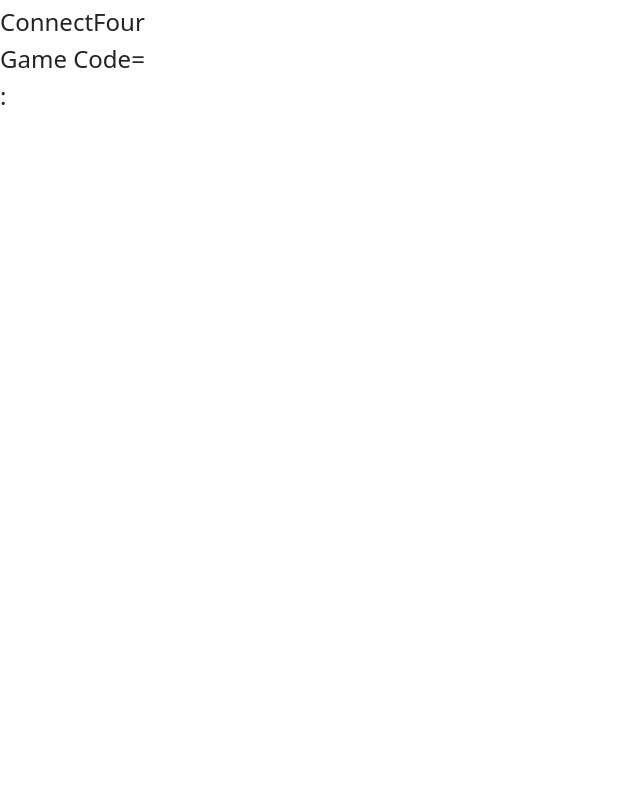
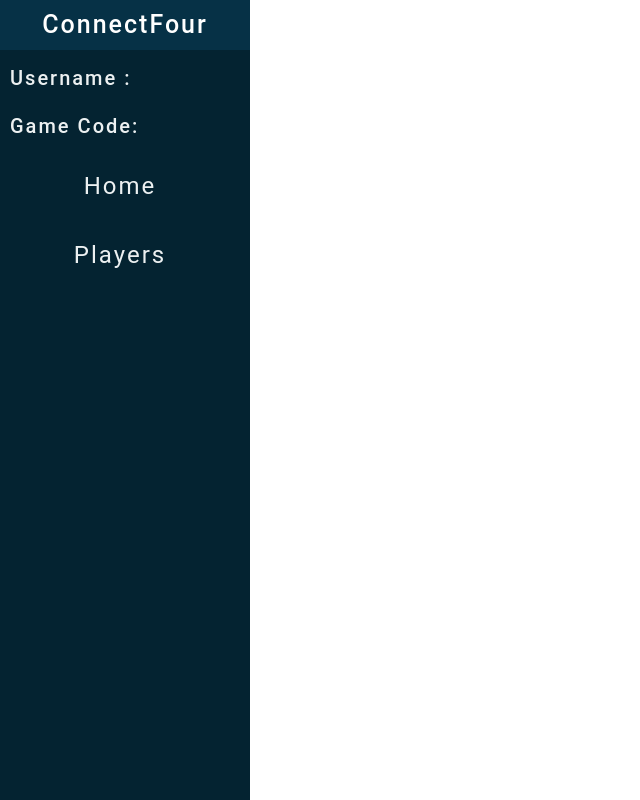
Before and after one commit to ShachakR/FunForTwo, a website: page frontend/games/connectFour/main.html in a window 1280 px wide. Shown: the whole page, without its empty margins (0-640 px from the left). Drawn offline with nearby package versions, Linux system fonts and the light colour scheme; no server answers.

Commit message:
SideBar update

```diff
--- a/frontend/games/connectFour/main.css
+++ b/frontend/games/connectFour/main.css
@@ -1,3 +1,86 @@
-#playerList {
-    list-style: inside;
+body {
+    font-family: 'Roboto', sans-serif;
 }
+
+.sidebar {
+    float: left;
+    position: fixed;
+    left: 0;
+    width: 250px;
+    height: 100%;
+    background-color: #042331;
+    letter-spacing: 2px;
+}
+
+.sidebar h4 {
+    font-size: 25px;
+    color: white;
+    text-align: center;
+    line-height: 50px;
+    background-color: #063146;
+}
+
+.sidebar h5 {
+    font-size: 20px;
+    color: #ecf0f1;
+    text-align: left;
+    padding-left: 10px;
+    padding-top: 10px;
+    padding-bottom: 10px;
+    line-height: 20px;
+}
+
+.sidebar ul {
+    width: 100%;
+    margin: 0;
+    padding: 0;
+    color: #ecf0f1;
+}
+
+.sidebar_item {
+    display: inline-block;
+    height: 100%;
+    width: 100%;
+    font-size: 24px;
+    color: #ecf0f1;
+    line-height: 40px;
+    overflow: hidden;
+    text-align: center;
+    padding-top: 10px;
+    padding-bottom: 10px;
+    padding-right: 10px;
+}
+
+.sidebar_item:hover {
+    color: wheat;
+}
+
+.sidebar_item::before {
+    content: " ";
+    display: block;
+    height: 2px;
+    background-color: wheat;
+    top: 0%;
+    width: 0%;
+    transition: all ease-in-out 250ms;
+}
+
+.sidebar_item:hover::before {
+    width: 100%;
+    background-color: wheat;
+}
+
+#players ul li {
+    text-align: left;
+    padding-left: 15px;
+    padding-top: 10px;
+    padding-bottom: 10px;
+}
+
+#playersList_hide {
+    display: none;
+}
+
+#playersList_show {
+    display: block;
+}
--- a/frontend/games/connectFour/main.html
+++ b/frontend/games/connectFour/main.html
@@ -15,11 +15,16 @@
 
 <body>
     <div id="content">
-        <h4 id="userName_Label"></h4>
 
-        <h4>ConnectFour</h4>
-        <h4 id="gameCode">Game Code=</h4>
-        <h4 id="players">:</h4>
+        <div class="sidebar">
+            <h4>ConnectFour</h4>
+            <h5 id="userName_Label">Username : </h5>
+            <h5 id="gameCode">Game Code: </h5>
+            <ul>
+                <li id="home" class="sidebar_item">Home</li>
+                <li id="players" class="sidebar_item">Players</li>
+            </ul>
+        </div>
 
         <div id="canvas"> </div>
     </div>
--- a/frontend/games/connectFour/main.js
+++ b/frontend/games/connectFour/main.js
@@ -12,13 +12,18 @@ function initializePage() {
     const playersLabel = document.getElementById('players');
     const userName_Label = document.getElementById('userName_Label');
     const url_id = window.location.href.split('=')[1];
+    const sidebar_homebtn = document.getElementById('home');
+
+    sidebar_homebtn.addEventListener('click', () => {
+        client.emit('home');
+    });
 
     client.emit('changedPage', { 'gameType': gameType, 'url_id': url_id }); // they either join a server or create one
 
     client.on('joined', (data) => {
         createPlayerList(data, playersLabel);
-        userName_Label.innerHTML = `UserName : ${data.players[client.id]}`;
-        gameCodeLabel.innerHTML = `Game Code = ${data.gameId}`;
+        userName_Label.innerHTML = `Username : ${data.players[client.id]}`;
+        gameCodeLabel.innerHTML = `Game Code : ${data.gameId}`;
     });
 
     client.on('leave', (data) => {
@@ -32,10 +37,19 @@ function initializePage() {
 }
 
 function createPlayerList(data, playersLabel) {
-    playersLabel.removeChild(playersLabel.childNodes[0]);
+    if (playersLabel.childNodes[1]) {
+        playersLabel.removeChild(playersLabel.childNodes[1]);
+    }
+
     const players = document.createElement('ul');
-    players.innerHTML = "Players : ";
-    players.id = "playerList";
+
+    playersLabel.addEventListener('click', () => {
+        if (players.id == "playersList_hide") {
+            players.id = "playersList_show";
+        } else {
+            players.id = "playersList_hide";
+        }
+    });
 
     for (const username in data.players) {
         if (data.players.hasOwnProperty(username)) {
```
Also changed, not shown: server/gameHandler.js (+6 -1 lines).
